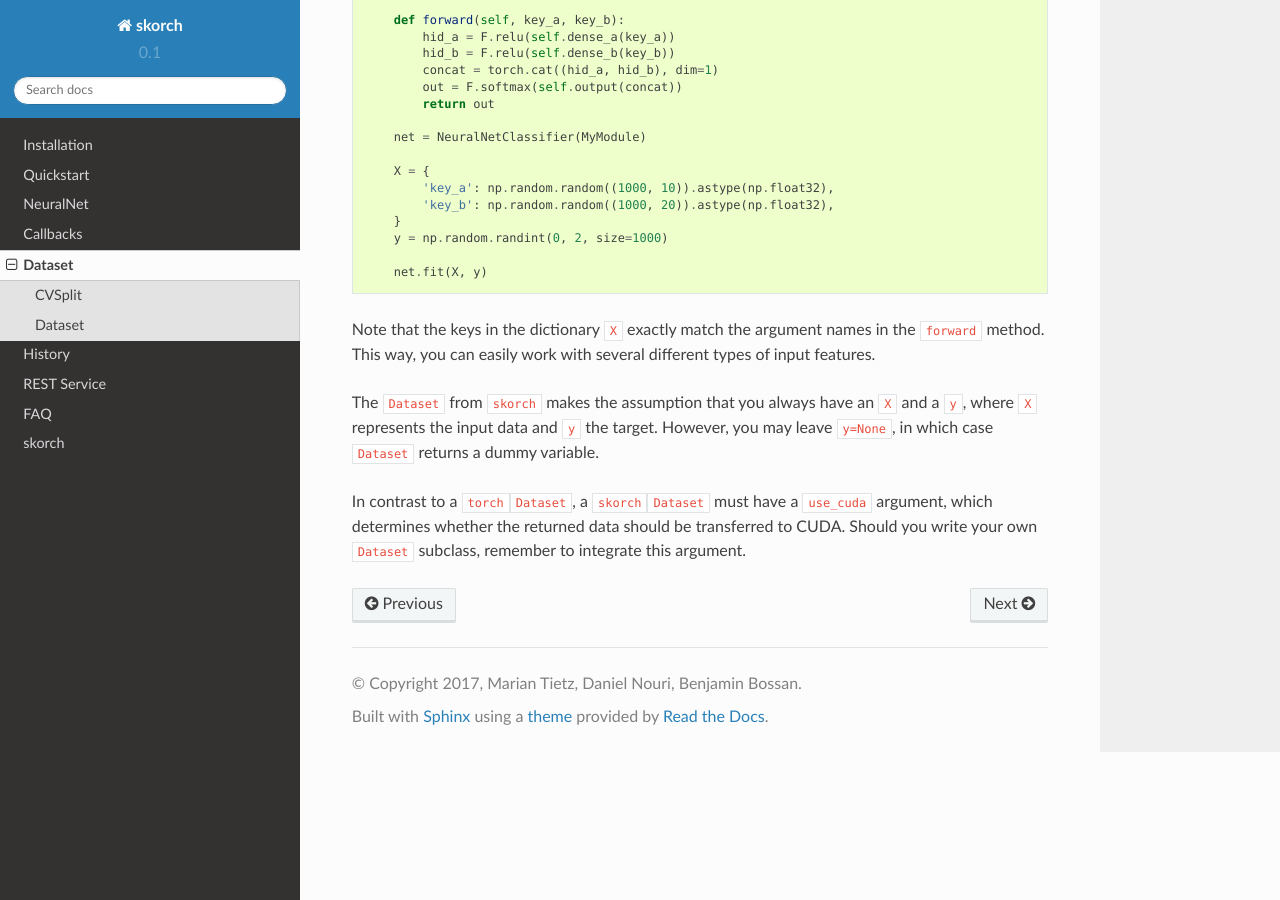
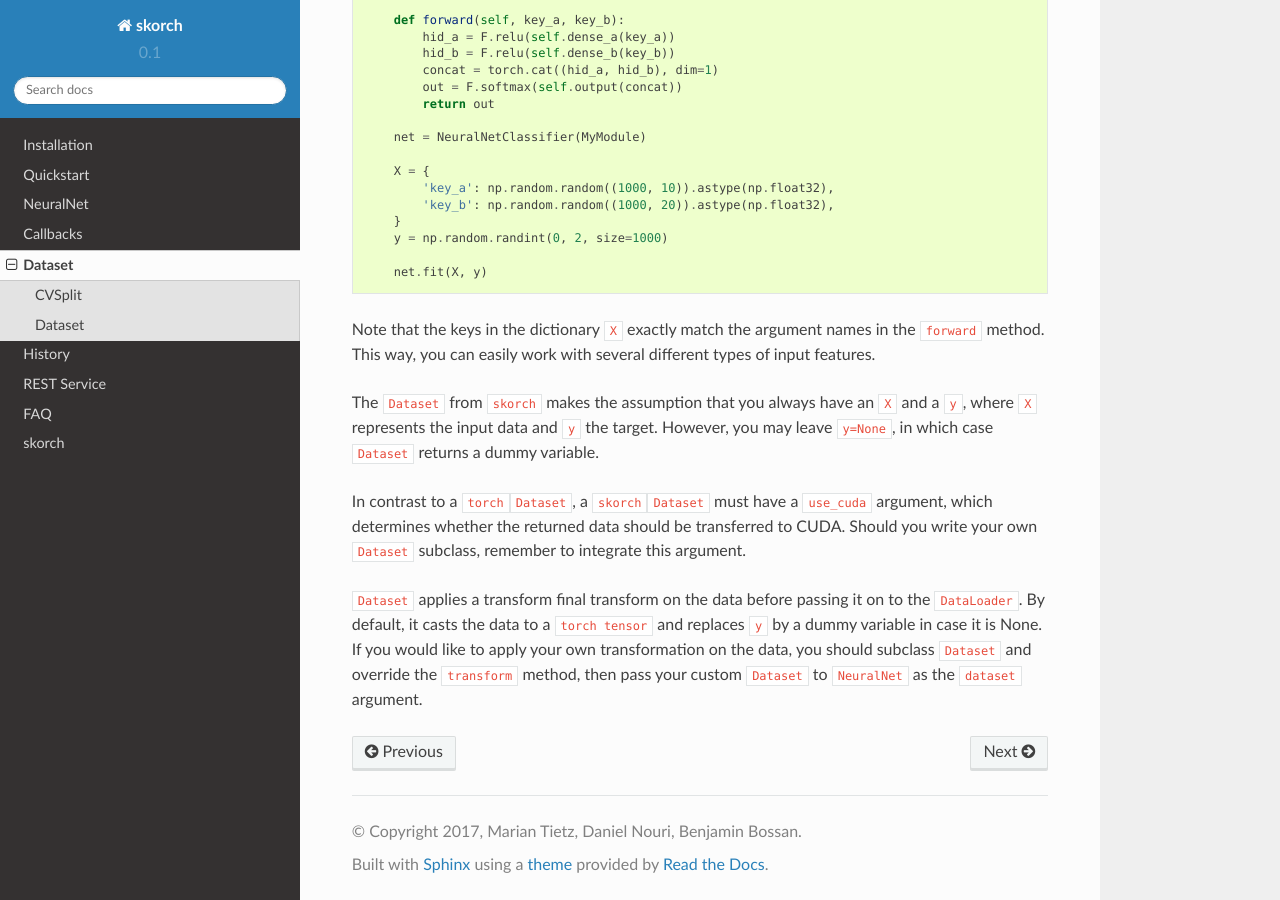
Before and after one commit to skorch-dev/skorch, a Sphinx documentation site: the page built from docs/user/dataset.rst, in a window 1280 px wide and 900 px high, scrolled down 1859 px. Built offline with Sphinx 7.4.7 and the Read the Docs theme 2.0.0, drawn with Linux system fonts in a browser that asks for light colours.

Commit message:
Add a paragraph to Dataset docs.

```diff
--- a/docs/user/dataset.rst
+++ b/docs/user/dataset.rst
@@ -129,3 +129,11 @@
 must have a ``use_cuda`` argument, which determines whether the
 returned data should be transferred to CUDA. Should you write your own
 ``Dataset`` subclass, remember to integrate this argument.
+
+``Dataset`` applies a transform final transform on the data before
+passing it on to the ``DataLoader``. By default, it casts the data to
+a ``torch tensor`` and replaces ``y`` by a dummy variable in case it
+is None. If you would like to apply your own transformation on the
+data, you should subclass ``Dataset`` and override the ``transform``
+method, then pass your custom ``Dataset`` to ``NeuralNet`` as the
+``dataset`` argument.
```
